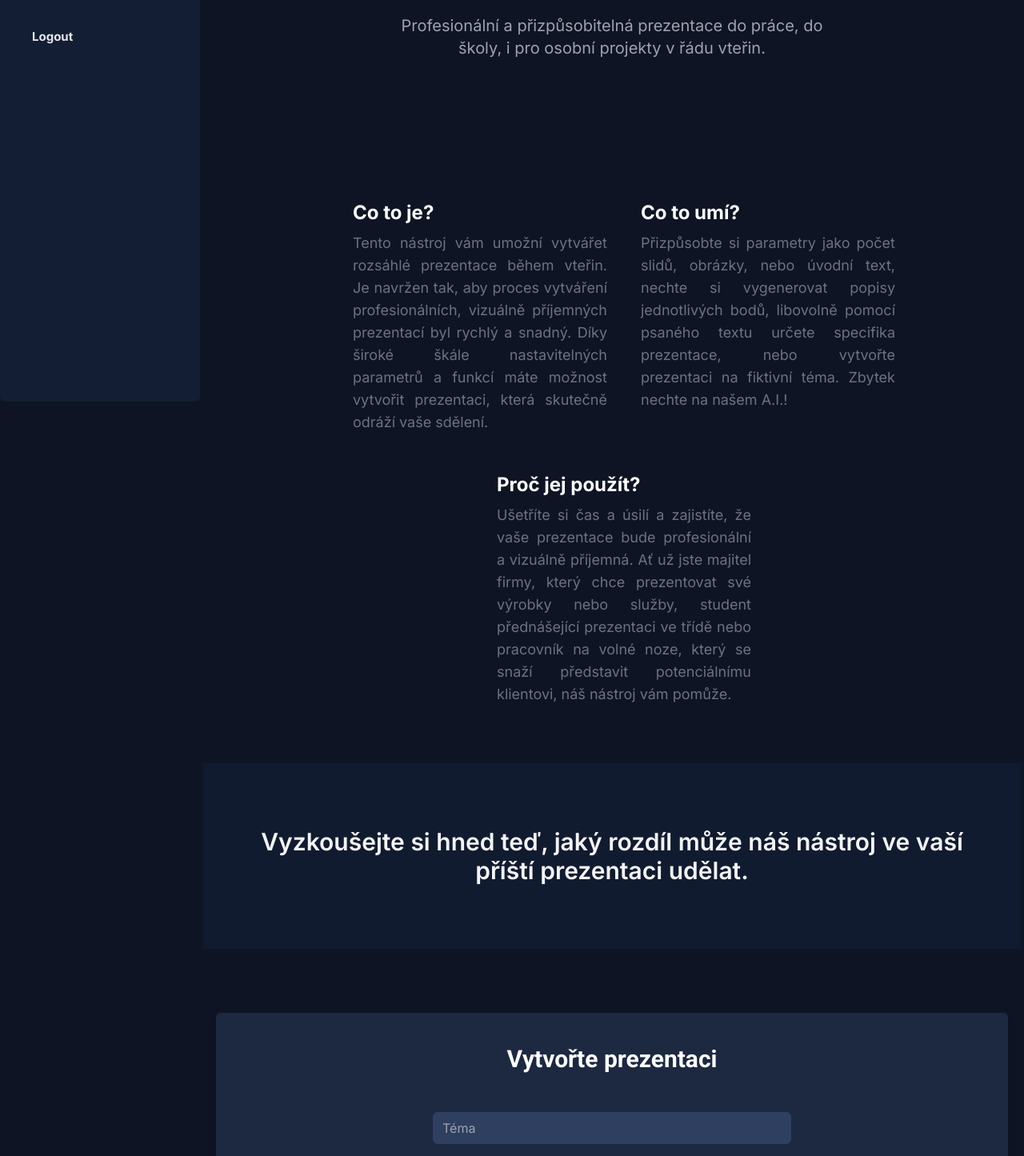
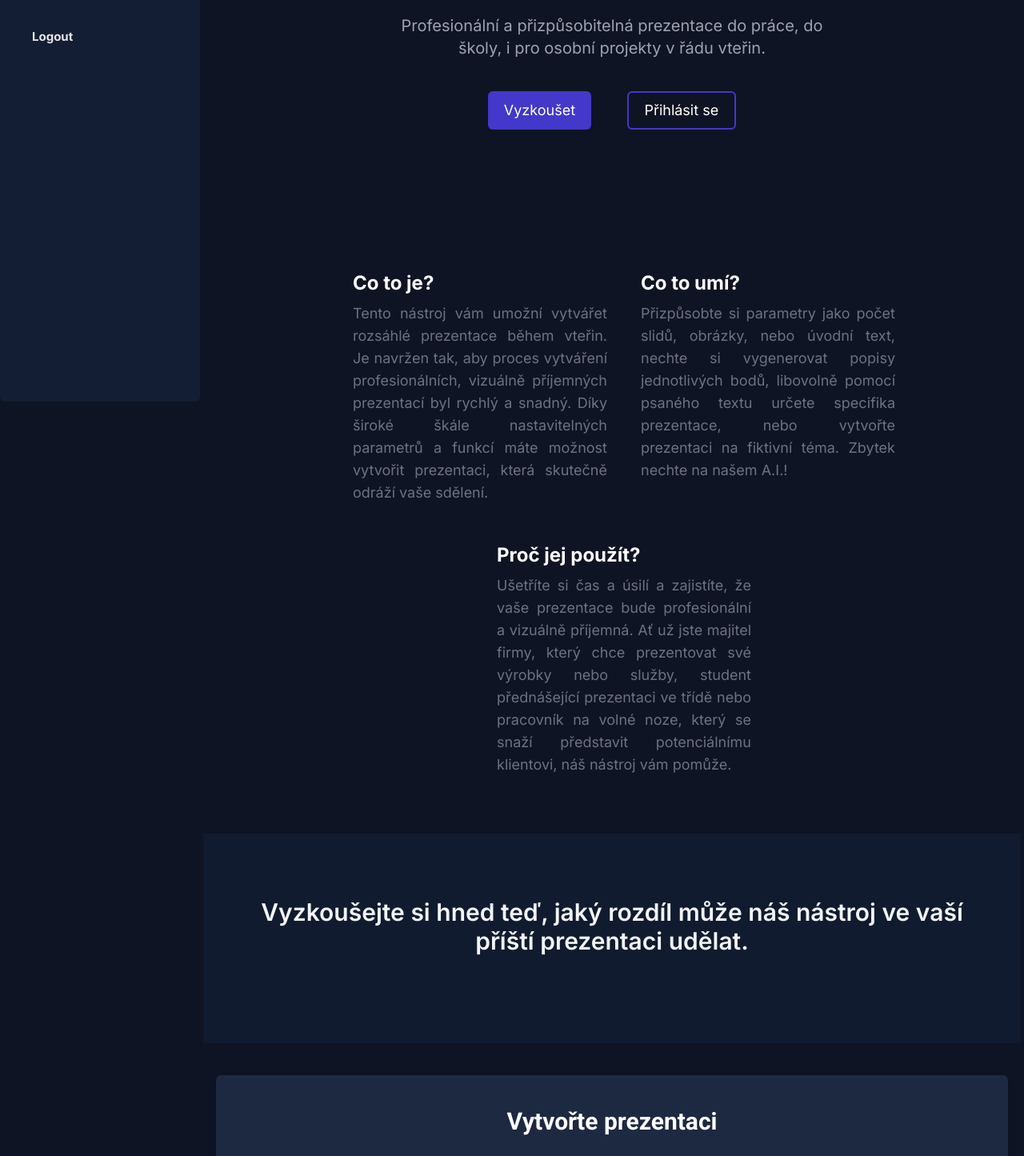
Before and after one commit to AspireOne/intellify, a Next.js app: page /presentation in a window 1280 px wide. Shown: the part 298-1743 px from the top of the page at 80% size. Built offline with nearby package versions, Linux system fonts and the light colour scheme; some icons are missing.

Commit message:
Add landing page buttons

```diff
--- a/components/IOCard.tsx
+++ b/components/IOCard.tsx
@@ -1,8 +1,8 @@
 import React from "react";
 
-const IOCard = (props: React.PropsWithChildren<{title: string}>) => {
+const IOCard = (props: React.PropsWithChildren<{title: string, id?: string}>) => {
     return (
-        <form className="rounded-md shadow-lg bg-t-blue-500 whitespace-pre-wrap p-10 mx-auto">
+        <form id={props.id} className="rounded-md shadow-lg bg-t-blue-500 whitespace-pre-wrap p-10 mx-auto">
             <h3 className="text-3xl title-font text-center pb-7">{props.title}</h3>
             {props.children}
         </form>
--- a/components/ModuleLandingPage.tsx
+++ b/components/ModuleLandingPage.tsx
@@ -2,6 +2,8 @@ import {NextPage} from "next";
 
 import React from "react";
 import LandingPageProps from "../objects/LandingPageProps";
+import Button, {Style} from "./Button";
+import {ChevronDown, ChevronDownOutline} from "react-ionicons";
 
 /**
  * Renders an universal landing page for a module.
@@ -9,11 +11,16 @@ import LandingPageProps from "../objects/LandingPageProps";
  * @constructor
  */
 const ModuleLandingPage = (props: {props: LandingPageProps}) => {
+    function handleActionButtonClick() {
+        document?.getElementById(props.props.callToActionButton.targetElementId)?.scrollIntoView({behavior: "smooth", block: "center"});
+    }
     return (
         <div>
             <div className={"text-center mt-32 mx-auto px-2 mb-40 max-w-[800px]"}>
                 <h1 className="text-4xl sm:text-5xl md:text-6xl lg:text-7xl title-font"><TitleText text={props.props.title}/></h1>
                 <p className="text-gray-400 text-xl mt-6 md:mx-32">{props.props.description}</p>
+                <Button className={"mt-10 mr-10 text-lg"}  onClick={handleActionButtonClick}>Vyzkoušet</Button> {/*TODO: If logged in, props.text. else "Vyzkoušet"*/}
+                <Button style={Style.OUTLINE} className={"mt-10 text-lg"}>Přihlásit se</Button>
             </div>
 
             <div className="flex flex-wrap items-stretch text-justify justify-center items-center">
@@ -36,10 +43,12 @@ const ModuleLandingPage = (props: {props: LandingPageProps}) => {
                 }
             </div>
 
-            <div className={"py-20 mt-10 mb-20 mx-[-1rem] bg-t-blue-800 "}>
+            <div className={"pt-20 pb-16 m-10 mx-[-1rem] bg-t-blue-800"}>
                 <h1 className={"text-2xl md:text-3xl px-2 font-semibold text-center mx-auto max-w-[900px] text-gray-100"}>
                     {props.props.callToActionTitle}
                 </h1>
+                <ChevronDown width={"40px"} height={"auto"} color={"#fff"}
+                             cssClasses={"text-center mx-auto animate-pulse mt-10"} />
             </div>
             {/*TODO: ADD "tak na co čekáte? zkuse to hned..." atd.*/}
         </div>
--- a/objects/LandingPageProps.ts
+++ b/objects/LandingPageProps.ts
@@ -4,9 +4,15 @@ interface LandingPageProps {
     title: string;
     description: string;
     callToActionTitle: string;
+    callToActionButton: CallToActionButton;
     card1: LandingPageCard;
     card2: LandingPageCard;
     card3: LandingPageCard;
+}
+
+interface CallToActionButton {
+    titleWhenSigned: string;
+    targetElementId: string;
 }
 
 interface LandingPageCard {
--- a/pages/presentation.tsx
+++ b/pages/presentation.tsx
@@ -24,6 +24,10 @@ const landingPageProps: LandingPageProps = {
     card3: {
         title: "Proč jej použít?",
         description: "Ušetříte si čas a úsilí a zajistíte, že vaše prezentace bude profesionální a vizuálně příjemná. Ať už jste majitel firmy, který chce prezentovat své výrobky nebo služby, student přednášející prezentaci ve třídě nebo pracovník na volné noze, který se snaží představit potenciálnímu klientovi, náš nástroj vám pomůže."
+    },
+    callToActionButton: {
+        titleWhenSigned: "Vytvořit prezentaci",
+        targetElementId: "input-form"
     }
 };
 
@@ -44,9 +48,9 @@ const Presentation: NextPage = () => {
     }
 
     return (
-        <div className="">
+        <div>
             <ModuleLandingPage props={landingPageProps}/>
-            <InputForm onSubmit={handleSubmit} loading={loading}/>
+            <InputForm id={"input-form"} onSubmit={handleSubmit} loading={loading}/>
             {output && <OutputForm output={output}/>}
         </div>
     );
@@ -112,7 +116,7 @@ function DownloadPresRow(props: { pres: PresOutput }) {
     );
 }
 
-function InputForm(props: { onSubmit: (params: PresParams) => void, loading: boolean }) {
+function InputForm(props: { onSubmit: (params: PresParams) => void, loading: boolean, id: string }) {
     // State variables for the form input values
     const [topic, setTopic] = useState("");
     const [slides, setSlides] = useState("");
@@ -179,7 +183,7 @@ function InputForm(props: { onSubmit: (params: PresParams) => void, loading: boo
 
     // TODO: Add focus color.
     return (
-        <IOCard title={"Vytvořte prezentaci"}>
+        <IOCard id={props.id} title={"Vytvořte prezentaci"}>
             <div className="mx-auto max-w-md py-3">
                 <input
                     maxLength={70}
@@ -219,6 +223,7 @@ function InputForm(props: { onSubmit: (params: PresParams) => void, loading: boo
                     onChange={(event) => setPoints(event.target.value)}
                 />
                 {pointsError && <div className="text-red-500 text-sm">{pointsError}</div>}
+                <div className={"mt-5"}></div>
                 <Switch.Group>
                     {
                         [
@@ -247,6 +252,7 @@ function InputForm(props: { onSubmit: (params: PresParams) => void, loading: boo
                             })
                     }
                 </Switch.Group>
+                <div className={"mb-5"}></div>
                 <Button className={"my-2"} onClick={handleSubmit} loading={props.loading}>Generovat</Button>
             </div>
         </IOCard>
```
